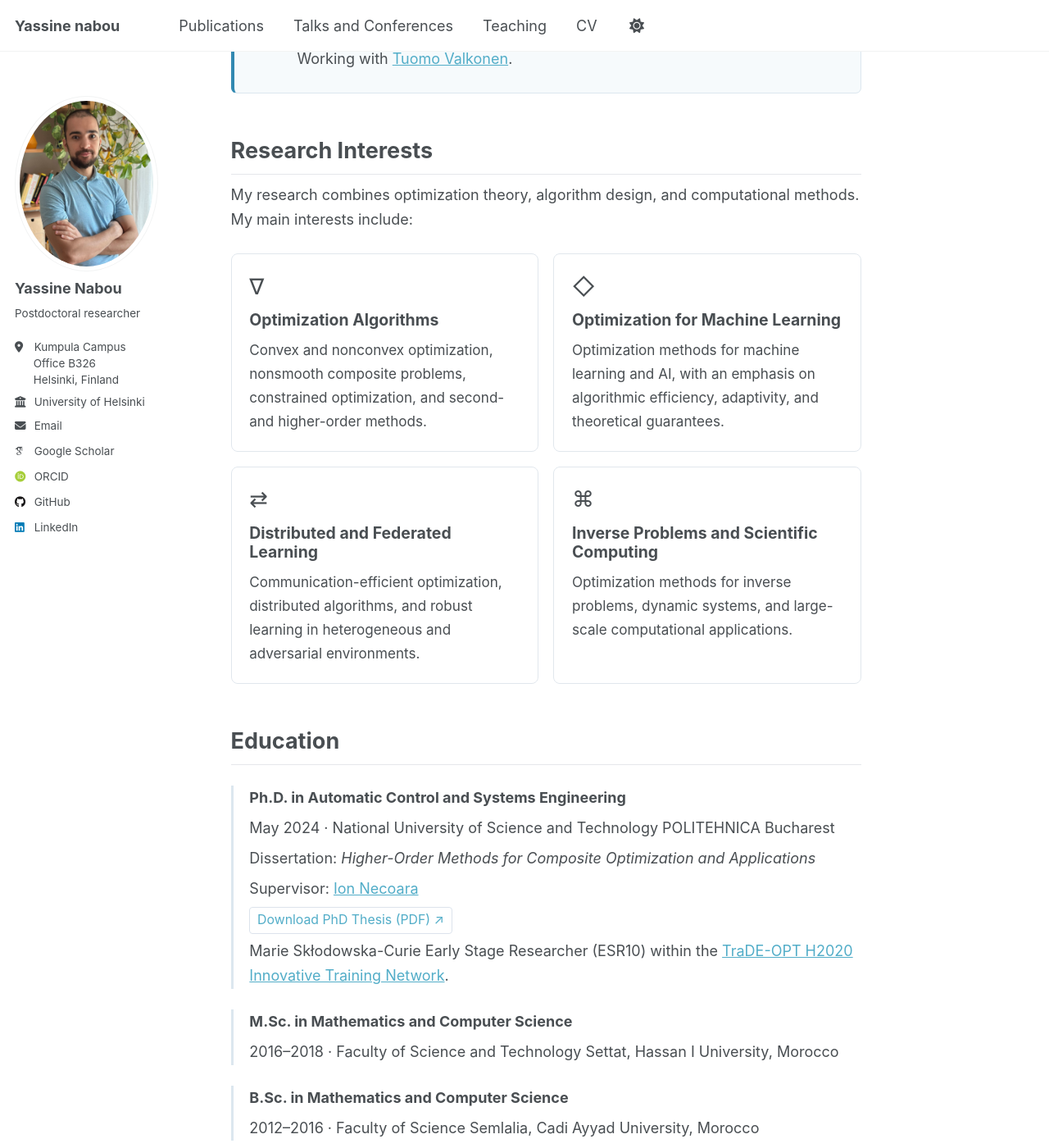
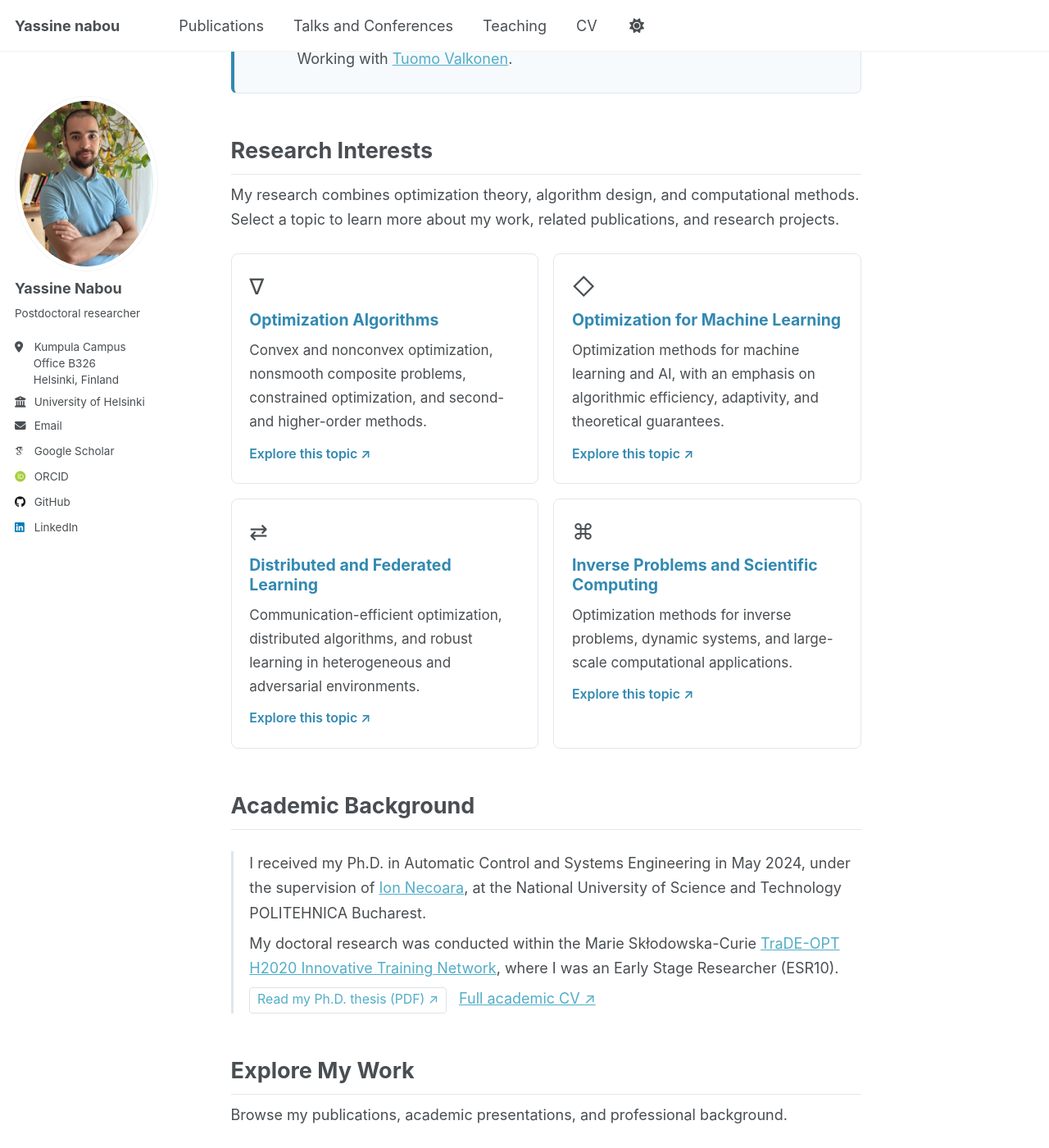
Before and after one commit to Yassine-Nabou/Yassine-Nabou.github.io, a Jekyll site: the page built from _pages/about.md, in a window 1280 px wide and 1400 px high, scrolled down 499 px. Shown: the whole window at 82% size. Built offline with Jekyll 4.4.1, drawn with Linux system fonts in a browser that asks for light colours; some web fonts are replaced; a script that is not in the unit is left out; some of the changed text lies outside the part shown.

Commit message:
Revamp about page layout and content
Updated the styling and structure of the research and education sections, including new card layouts and improved text descriptions.

```diff
--- a/_pages/about.md
+++ b/_pages/about.md
@@ -83,20 +83,27 @@ redirect_from:
 }
 
 .home-research-card {
+  display: block;
   padding: 1.2em;
   border: 1px solid #e1e7ed;
   border-radius: 8px;
-  transition: border-color 0.2s ease, transform 0.2s ease;
+  color: inherit !important;
+  text-decoration: none !important;
+  transition: border-color 0.2s ease, transform 0.2s ease,
+              box-shadow 0.2s ease;
 }
 
-.home-research-card:hover {
+.home-research-card:hover,
+.home-research-card:focus {
   border-color: #8bbbd1;
   transform: translateY(-2px);
+  box-shadow: 0 4px 14px rgba(30, 70, 90, 0.08);
 }
 
 .home-research-card h3 {
   font-size: 1.08em;
   margin: 0 0 0.5em;
+  color: #3289b1;
 }
 
 .home-research-card p {
@@ -110,14 +117,12 @@ redirect_from:
   line-height: 1.3;
 }
 
-.home-education {
-  padding-left: 1.1em;
-  border-left: 3px solid #dce7ef;
-  margin: 1.4em 0;
-}
-
-.home-education p {
-  margin: 0.35em 0;
+.home-card-footer {
+  display: block;
+  margin-top: 0.8em;
+  color: #3289b1;
+  font-size: 0.88em;
+  font-weight: 600;
 }
 
 .home-links {
@@ -153,6 +159,16 @@ redirect_from:
   color: #64748b;
 }
 
+.home-phd {
+  padding-left: 1.1em;
+  border-left: 3px solid #dce7ef;
+  margin: 1.4em 0;
+}
+
+.home-phd p {
+  margin: 0.35em 0;
+}
+
 .home-thesis-link {
   display: inline-block;
   padding: 0.1em 0.55em;
@@ -167,10 +183,7 @@ redirect_from:
     font-size: 1.8em;
   }
 
-  .home-research-grid {
-    grid-template-columns: 1fr;
-  }
-
+  .home-research-grid,
   .home-links {
     grid-template-columns: 1fr;
   }
@@ -215,91 +228,90 @@ redirect_from:
     <h2>Research Interests</h2>
     <p class="home-section-intro">
       My research combines optimization theory, algorithm design, and
-      computational methods. My main interests include:
+      computational methods. Select a topic to learn more about my work,
+      related publications, and research projects.
     </p>
 
     <div class="home-research-grid">
 
-      <div class="home-research-card">
+      <a class="home-research-card"
+         href="{{ '/research/optimization/' | relative_url }}">
         <div class="home-card-icon" aria-hidden="true">∇</div>
         <h3>Optimization Algorithms</h3>
         <p>
           Convex and nonconvex optimization, nonsmooth composite problems,
           constrained optimization, and second- and higher-order methods.
         </p>
-      </div>
+        <span class="home-card-footer">Explore this topic ↗</span>
+      </a>
 
-      <div class="home-research-card">
+      <a class="home-research-card"
+         href="{{ '/research/machine-learning/' | relative_url }}">
         <div class="home-card-icon" aria-hidden="true">◇</div>
         <h3>Optimization for Machine Learning</h3>
         <p>
           Optimization methods for machine learning and AI, with an emphasis
           on algorithmic efficiency, adaptivity, and theoretical guarantees.
         </p>
-      </div>
+        <span class="home-card-footer">Explore this topic ↗</span>
+      </a>
 
-      <div class="home-research-card">
+      <a class="home-research-card"
+         href="{{ '/research/distributed-learning/' | relative_url }}">
         <div class="home-card-icon" aria-hidden="true">⇄</div>
         <h3>Distributed and Federated Learning</h3>
         <p>
           Communication-efficient optimization, distributed algorithms,
           and robust learning in heterogeneous and adversarial environments.
         </p>
-      </div>
+        <span class="home-card-footer">Explore this topic ↗</span>
+      </a>
 
-      <div class="home-research-card">
+      <a class="home-research-card"
+         href="{{ '/research/inverse-problems/' | relative_url }}">
         <div class="home-card-icon" aria-hidden="true">⌘</div>
         <h3>Inverse Problems and Scientific Computing</h3>
         <p>
           Optimization methods for inverse problems, dynamic systems,
           and large-scale computational applications.
         </p>
-      </div>
+        <span class="home-card-footer">Explore this topic ↗</span>
+      </a>
 
     </div>
   </section>
 
   <section class="home-section" id="education">
-    <h2>Education</h2>
+    <h2>Academic Background</h2>
 
-    <div class="home-education">
-      <p><strong>Ph.D. in Automatic Control and Systems Engineering</strong></p>
-      <p>May 2024 · National University of Science and Technology POLITEHNICA Bucharest</p>
+    <div class="home-phd">
       <p>
-        Dissertation:
-        <em>Higher-Order Methods for Composite Optimization and Applications</em>
+        I received my Ph.D. in Automatic Control and Systems Engineering
+        in May 2024, under the supervision of
+        <a href="https://acse.pub.ro/index.php/en/ion-necoara/">Ion Necoara</a>,
+        at the National University of Science and Technology POLITEHNICA Bucharest.
       </p>
       <p>
-        Supervisor: <a href="https://acse.pub.ro/index.php/en/ion-necoara/">Ion Necoara</a>
+        My doctoral research was conducted within the Marie Skłodowska-Curie
+        <a href="https://trade-opt-itn.eu">TraDE-OPT H2020 Innovative Training Network</a>,
+        where I was an Early Stage Researcher (ESR10).
       </p>
       <p>
         <a class="home-thesis-link"
            href="{{ '/files/Yassine_nabou_PHD.pdf' | relative_url }}"
            target="_blank" rel="noopener">
-          Download PhD Thesis (PDF) ↗
+          Read my Ph.D. thesis (PDF) ↗
         </a>
+        &nbsp;
+        <a href="{{ '/cv-yassine/' | relative_url }}">Full academic CV ↗</a>
       </p>
-      <p>
-        Marie Skłodowska-Curie Early Stage Researcher (ESR10) within the
-        <a href="https://trade-opt-itn.eu">TraDE-OPT H2020 Innovative Training Network</a>.
-      </p>
-    </div>
-
-    <div class="home-education">
-      <p><strong>M.Sc. in Mathematics and Computer Science</strong></p>
-      <p>2016–2018 · Faculty of Science and Technology Settat, Hassan I University, Morocco</p>
-    </div>
-
-    <div class="home-education">
-      <p><strong>B.Sc. in Mathematics and Computer Science</strong></p>
-      <p>2012–2016 · Faculty of Science Semlalia, Cadi Ayyad University, Morocco</p>
     </div>
   </section>
 
   <section class="home-section" id="explore">
     <h2>Explore My Work</h2>
     <p class="home-section-intro">
-      Learn more about my research, academic activities, and background.
+      Browse my publications, academic presentations, and professional background.
     </p>
 
     <div class="home-links">
```
Also changed, not shown: other parts of _pages/about.md (+2 -1 lines).
